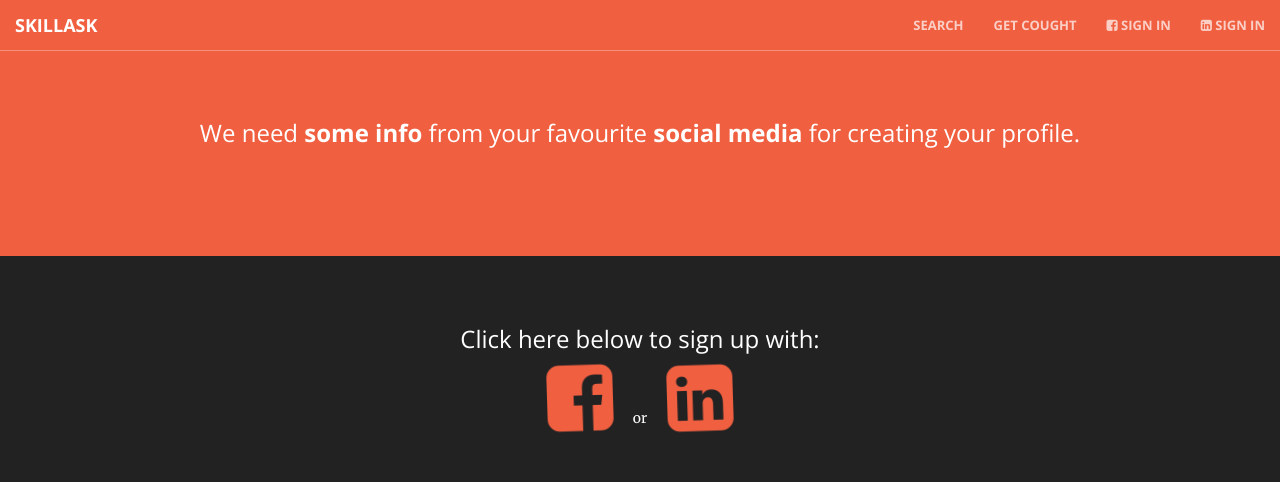
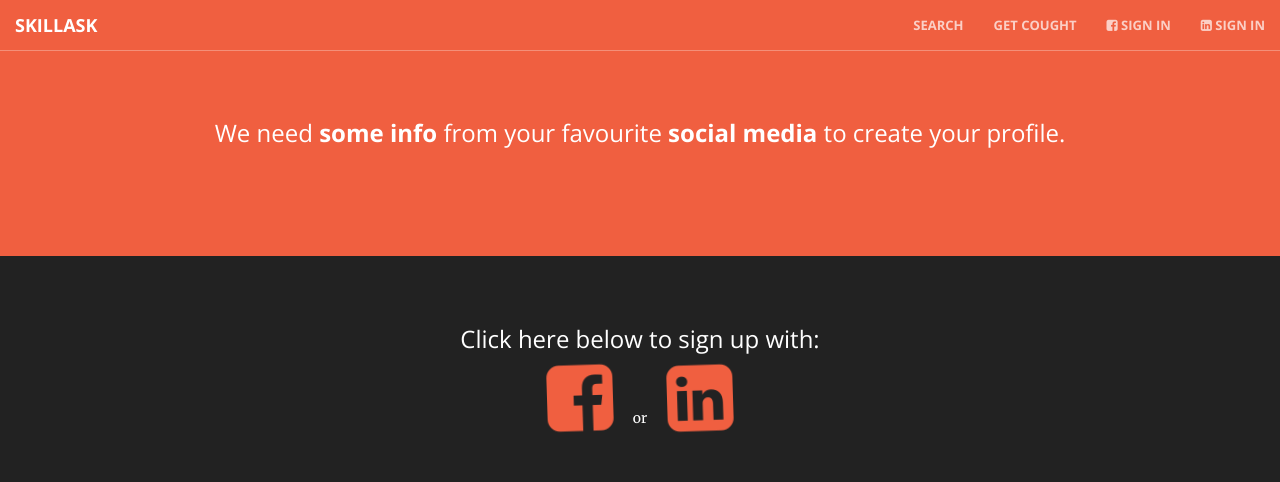
Before and after one commit to swmerko/skillask, a Django app: template accounts/templates/accounts/login.html in a window 1280 px wide. Shown: the top 482 px of the page. Run offline with Django 3.2, Linux system fonts and the light colour scheme; the template is opened without the code that fills it, so the values that code supplies are empty; some libraries are stand-ins or nearby versions.

Commit message:
supporter

```diff
--- a/accounts/templates/accounts/login.html
+++ b/accounts/templates/accounts/login.html
@@ -10,7 +10,7 @@
     <section class="bg-primary" id="about">
         <div class="container text-center">
 
-            <h3>{% trans 'We need <strong>some info</strong> from your favourite <strong>social media</strong> for creating your profile.' %}</h3>
+            <h3>{% trans 'We need <strong>some info</strong> from your favourite <strong>social media</strong> to create your profile.' %}</h3>
 
         </div>
     </section>
```
